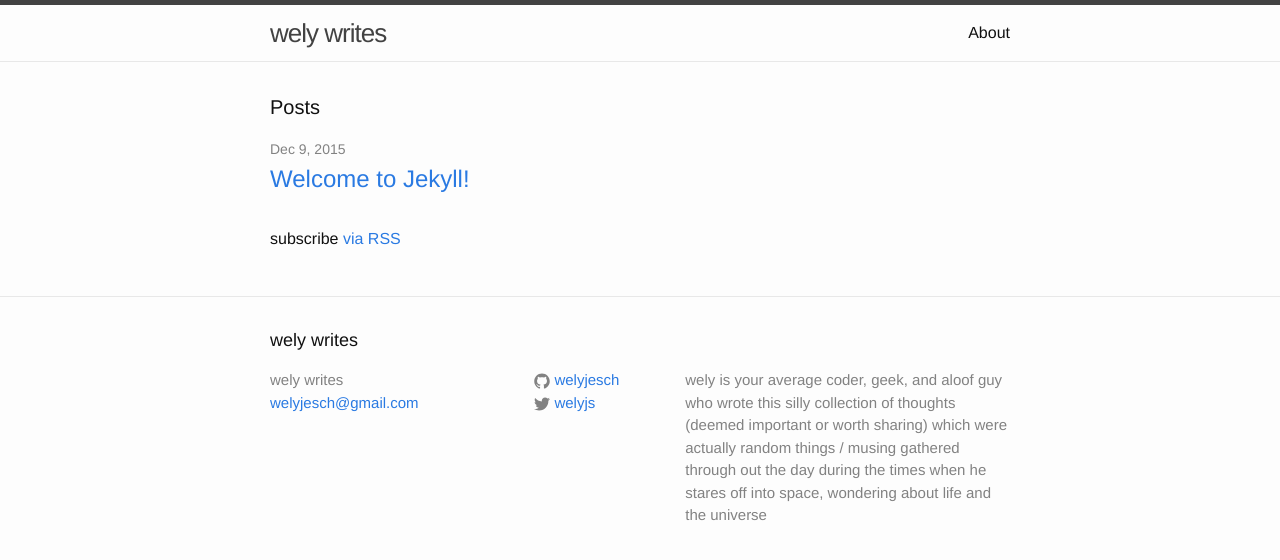
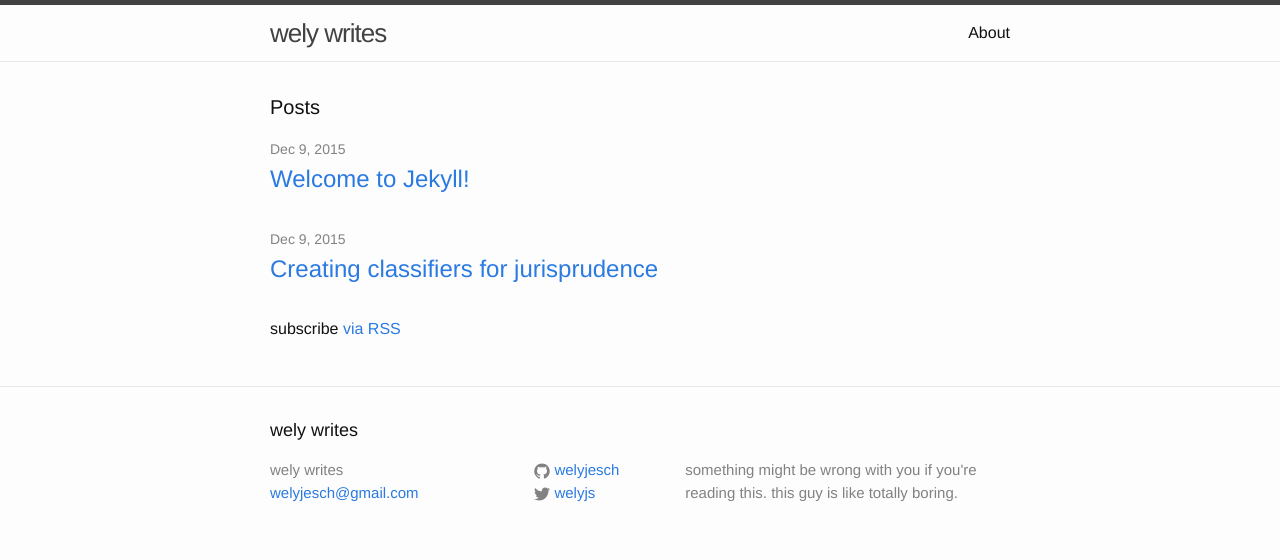
Before and after one commit to welyjesch/welyjesch.github.io, a Jekyll site: the page built from index.html, in a window 1280 px wide. Shown: the top 560 px of the page. Built offline with Jekyll 4.4.1, drawn with Linux system fonts in a browser that asks for light colours.

Commit message:
fix footer description and add entry

```diff
--- a/_config.yml
+++ b/_config.yml
@@ -2,11 +2,8 @@
 title: "wely writes"
 email: "welyjesch@gmail.com"
 description: > # this means to ignore newlines until "baseurl:"
-  wely is your average coder, geek, and aloof guy who wrote this
-  silly collection of thoughts (deemed important or worth sharing)
-  which were actually random things / musing gathered through out the day
-  during the times when he stares off into space, wondering about life
-  and the universe
+  something might be wrong with you if you're reading this.
+  this guy is like totally boring.
 baseurl: "" # the subpath of your site, e.g. /blog/
 url: "http://welyjs.github.io" # the base hostname & protocol for your site
 twitter_username: "welyjs"
```
Also changed, not shown: _posts/2015-12-09-on-creating-classifiers.markdown (added, +16 -0 lines).
